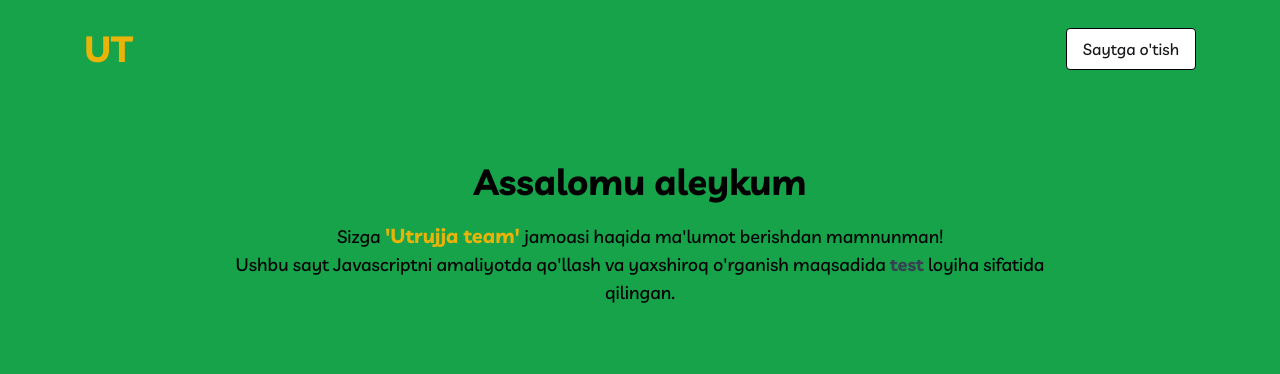
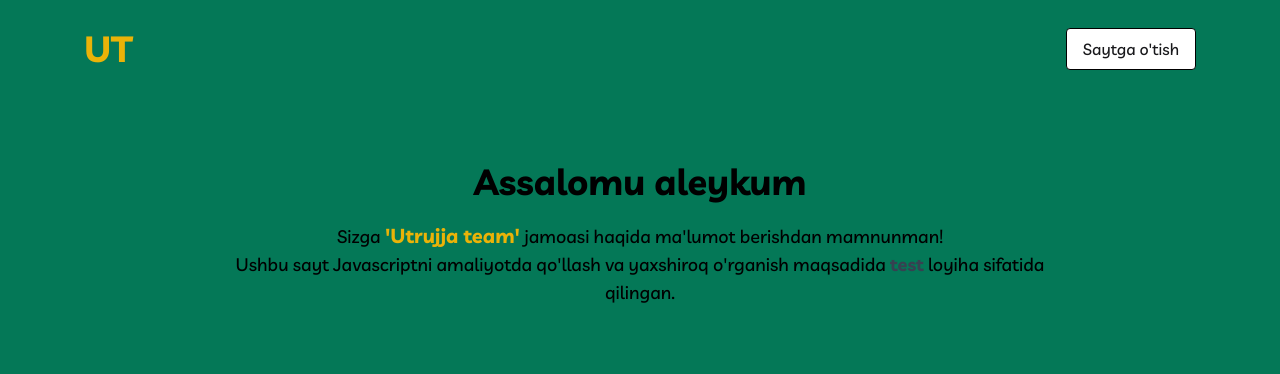
Before and after one commit to Andarov/utrujja, a website: page index.html in a window 1280 px wide. Drawn offline with Linux system fonts and the light colour scheme; a web font is replaced by a local one.

Commit message:
Chnage background color index.html page

```diff
--- a/index.html
+++ b/index.html
@@ -13,7 +13,7 @@
     <!-- CSS -->
     <link rel="stylesheet" href="../dist/output.css">
 </head>
-<body class="font-livvic bg-green-600">
+<body class="font-livvic bg-emerald-700">
 
     <!-- Header-container -->
     <header class="py-5 md:py-7">
```
Also changed, not shown: dist/output.css.
